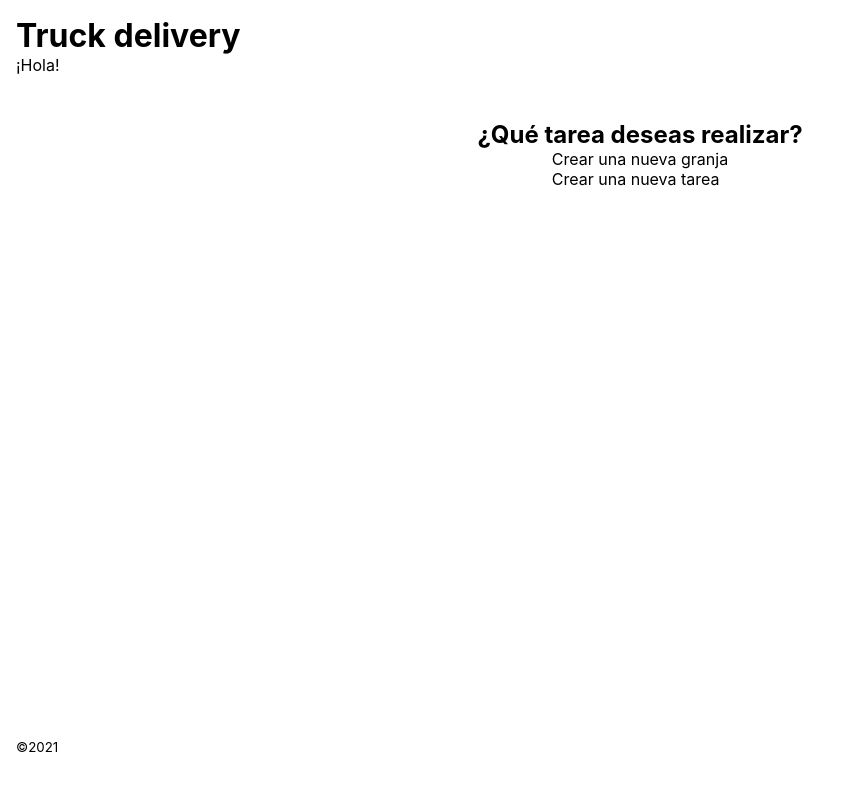
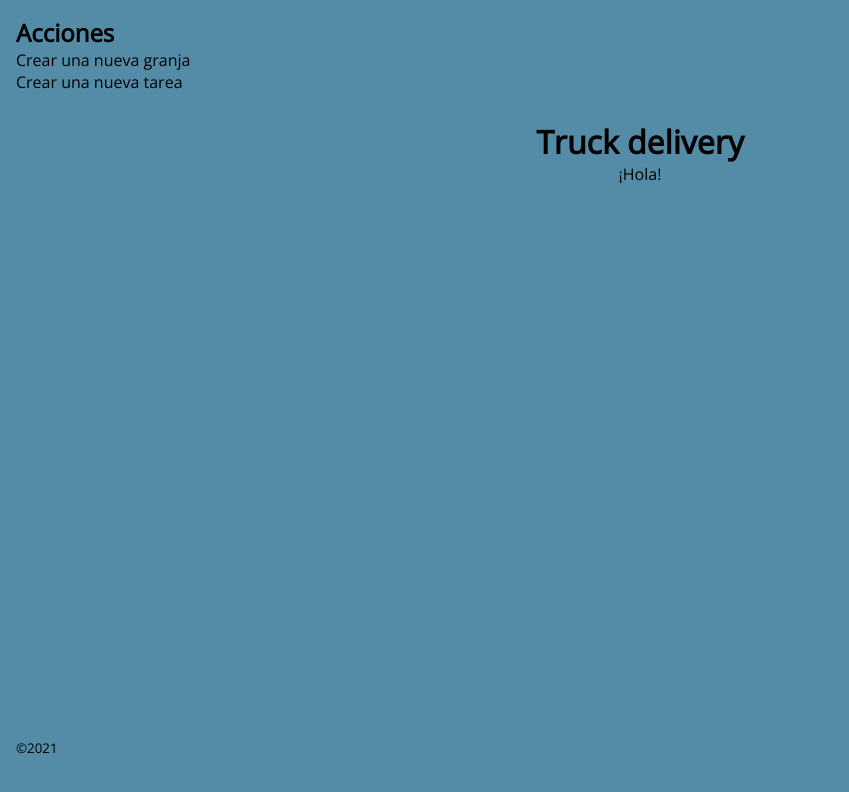
Before and after one commit to mZubeldia/truckdelivery, a React (Create React App) app: page /#/ in a window 1280 px wide. Shown: the top 792 px of the page, without its empty margins (0-849 px from the left). Built offline with nearby package versions, Linux system fonts and the light colour scheme.

Commit message:
add fonts and colors

```diff
--- a/public/index.html
+++ b/public/index.html
@@ -3,6 +3,12 @@
   <head>
     <meta charset="utf-8" />
     <link rel="icon" href="%PUBLIC_URL%/favicon.ico" />
+    <link rel="preconnect" href="https://fonts.googleapis.com" />
+    <link rel="preconnect" href="https://fonts.gstatic.com" crossorigin />
+    <link
+      href="https://fonts.googleapis.com/css2?family=Open+Sans&family=Roboto:wght@100;300;400;700&display=swap"
+      rel="stylesheet"
+    />
     <script src="https://use.fontawesome.com/5b0f730868.js"></script>
 
     <meta name="viewport" content="width=device-width, initial-scale=1" />
--- a/src/components/Header.js
+++ b/src/components/Header.js
@@ -1,8 +1,18 @@
+import { Link } from "react-router-dom";
 const Header = () => {
   return (
     <header className="header">
-      <h1 className="header-text">Truck delivery</h1>
-      <p>¡Hola!</p>
+      <h2 className="header-text">Acciones</h2>
+      <nav className="nav">
+        <ul>
+          <li>
+            <Link to="/nueva-granja">Crear una nueva granja </Link>
+          </li>
+          <li>
+            <Link to="/nueva-tarea"> Crear una nueva tarea</Link>
+          </li>
+        </ul>
+      </nav>
     </header>
   );
 };
--- a/src/components/Home.js
+++ b/src/components/Home.js
@@ -1,19 +1,8 @@
-import { Link } from "react-router-dom";
-
 const Home = () => {
   return (
     <main className="main">
-      <h2>¿Qué tarea deseas realizar?</h2>
-      <nav>
-        <ul>
-          <li>
-            <Link to="/nueva-granja">Crear una nueva granja </Link>
-          </li>
-          <li>
-            <Link to="/nueva-tarea"> Crear una nueva tarea</Link>
-          </li>
-        </ul>
-      </nav>
+      <h1 className="header-text">Truck delivery</h1>
+      <p>¡Hola!</p>
     </main>
   );
 };
--- a/src/stylesheet/reset.scss
+++ b/src/stylesheet/reset.scss
@@ -2,10 +2,16 @@
   box-sizing: border-box;
   margin: 0;
   padding: 0;
+  //font-family: 'Roboto', sans-serif;
+  font-family: 'Open Sans', sans-serif;
+
 }
 
 :root {
   //margin: 2rem;
+  background-color: #548CA8;
+  //color: #EEEEEE  #476072  #334257
+
 }
 
 ol,
```
